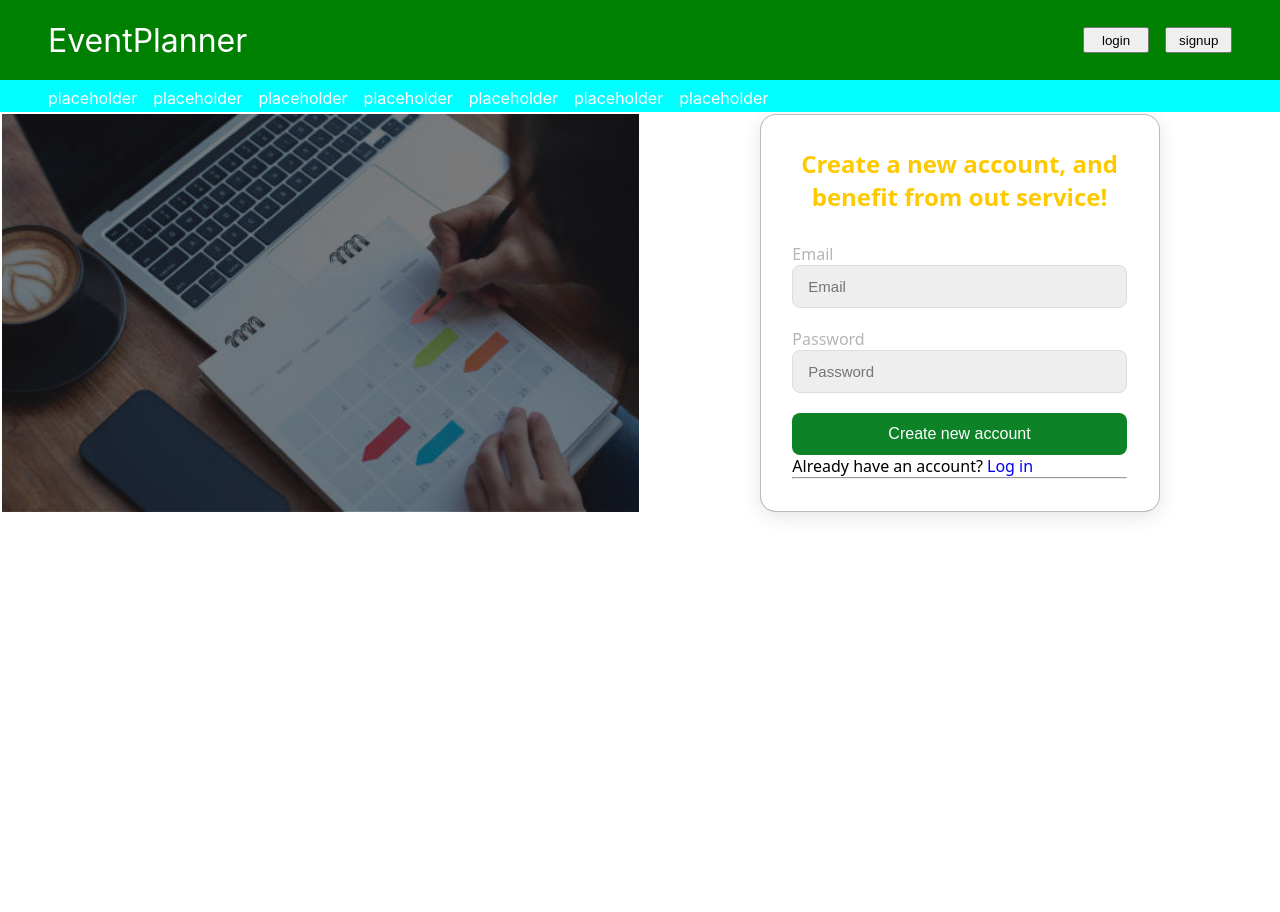
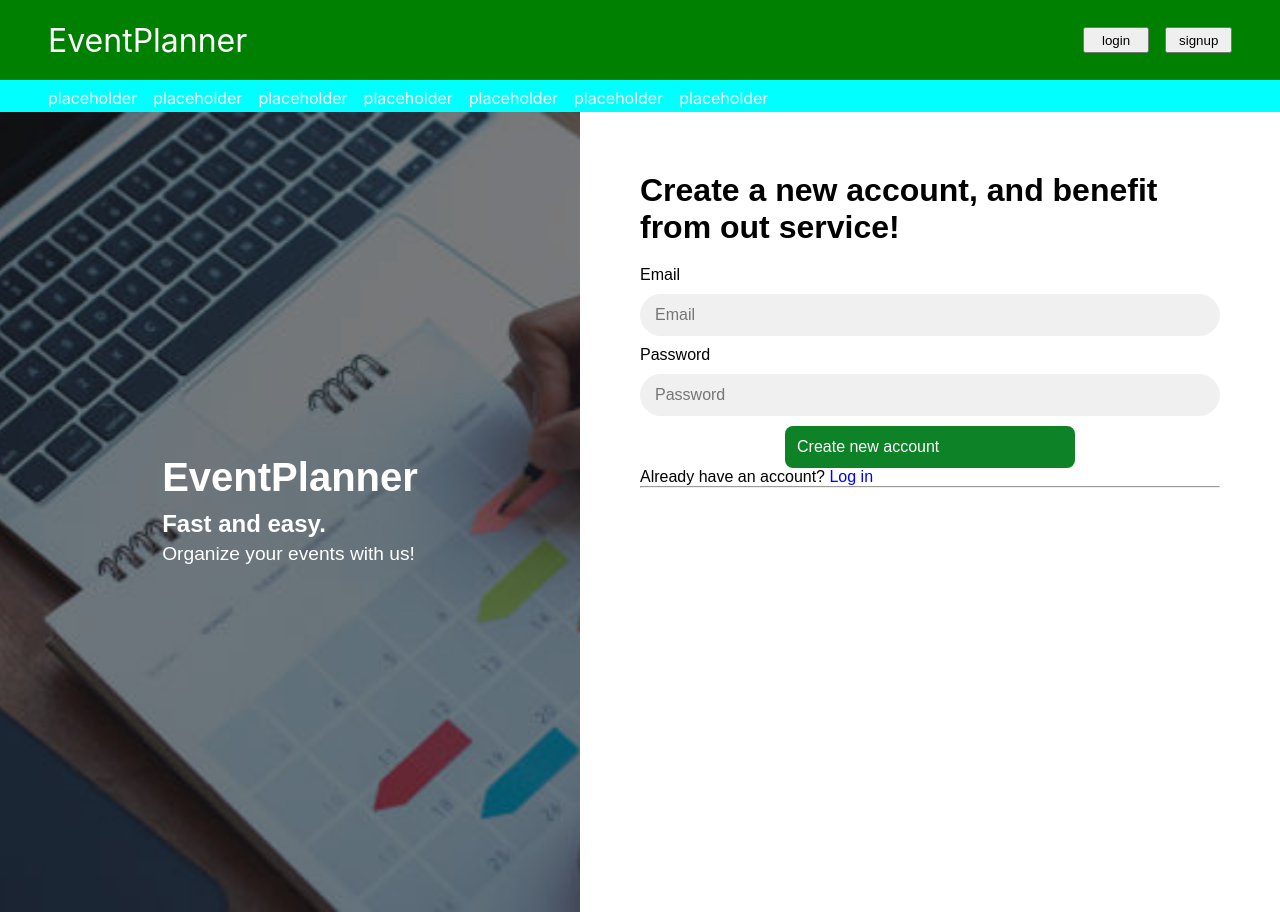
Before and after one commit to ZiadMedhat33/EventPlannerFrontend, a React (Create React App) app in the folder app/: page /signup in a window 1280 px wide. Before the commit the page ends 800 px from the top, so only its background shows below. Built offline with nearby package versions, Linux system fonts and the light colour scheme.

Commit message:
new sign up  page

```diff
--- a/app/src/Components/Auth/signup.js
+++ b/app/src/Components/Auth/signup.js
@@ -22,11 +22,44 @@ export default function Signup() {
 
   return (
     <>
-      <center>
-      <table className="form-table" width={'100%'}>
-        <tr width={'100%'}>
-          <td width={'50%'} id="form-image"></td>
-          <td width={'50%'}>
+    <div className="appointment-container">
+      <div className="left-side">
+        <div className="overlay"></div>
+        <div className="doctor-info">
+          <h1><strong>EventPlanner</strong></h1>
+          <h2>Fast and easy.</h2>
+          <p>Organize your events with us!</p>
+        </div>
+      </div>
+
+      <div className="right-side">
+        <h2 class="form-title text-yellow">Create a new account, and benefit from out service!</h2>
+        <form onSubmit={handleSubmit}>
+            <label class="text-light-gray" for="TB_Email">Email</label>
+            <input type="email" placeholder="Email" value={email} onChange={(e) => setEmail(e.target.value)} required/>
+
+            <label class="text-light-gray" for="TB_password">Password</label>
+            <input type="password"
+            placeholder="Password"
+            value={password}
+            onChange={(e) => setPassword(e.target.value)}
+            required/>
+
+            <button className="submit-button"  type="submit" value="login">Create new account</button>
+        </form>
+        <p>
+        Already have an account?{" "}
+        <span onClick={() => navigate("/signup")} style={{ color: "blue", cursor: "pointer" }}>
+            Log in
+        </span>
+        </p>
+        <hr/>
+        <div id="alertBox"></div>
+      </div>
+    </div>
+      {/* <div className="bg-image">
+        <img src="/images/istockphoto-2014634732-612x612.jpg"></img>
+      </div>
       <div class="form login">
         <h2 class="form-title text-yellow">Create a new account, and benefit from out service!</h2>
         <form onSubmit={handleSubmit}>
@@ -50,11 +83,9 @@ export default function Signup() {
         </p>
         <hr/>
         <div id="alertBox"></div>
-          </div>
-        </td>
-        </tr>
-      </table>
-      </center>
+      </div> */}
+
+
     </>
   );
 }
--- a/app/src/Components/Auth/style.css
+++ b/app/src/Components/Auth/style.css
@@ -1,57 +1,86 @@
-
-* {
-    box-sizing: border-box;
+.appointment-container {
+  display: flex;
+  flex-wrap: wrap;
+  height: 100vh;
+  font-family: "Poppins", sans-serif;
 }
 
-.form-table{
-    height: 100%;
-    margin-top: auto;
+/* Left Section (Image + Text) */
+.left-side {
+  position: relative;
+  flex: 1;
+  background: url('./../../../public/images/istockphoto-2014634732-612x612.jpg') no-repeat center center/cover;
+  display: flex;
+  align-items: center;
+  justify-content: center;
+  color: white;
 }
-.login {
-    background-color: rgb(255, 255, 255);
-    border: 1px solid rgba(86, 86, 86, 0.399);
-    width: 30%;
+
+.overlay {
+  position: absolute;
+  top: 0;
+  left: 0;
+  right: 0;
+  bottom: 0;
+  background: rgba(0, 0, 0, 0.5); /* Dark overlay */
+}
+
+.doctor-info {
+  position: relative;
+  z-index: 2;
+  text-align: left;
+  padding: 40px;
+  max-width: 400px;
+}
+
+.doctor-info h1 {
+  font-size: 2.5rem;
+  margin-bottom: 10px;
+}
+
+.doctor-info p {
+  font-size: 1.2rem;
+  margin: 5px 0;
+}
+
+.logo {
+  width: 120px;
+  margin-bottom: 20px;
+}
+
+/* Right Section (Form) */
+.right-side {
     min-width: 400px;
-    padding: 5%;
-    height: 100%;
-    margin-left: auto;
-    margin-right: auto;
-    border-radius: 4%;
-    font-family: system-ui, -apple-system, BlinkMacSystemFont, 'Segoe UI', Roboto, Oxygen, Ubuntu, Cantarell, 'Open Sans', 'Helvetica Neue', sans-serif;
-    box-shadow: 0 5px 20px rgba(0,0,0,0.1);
+    flex: 1;
+    background: white;
+    padding: 60px;
+    overflow-y: auto;
 }
-.text-yellow {
-    color: 	#ffc900
+
+.right-side h2 {
+  font-size: 2rem;
+  margin-bottom: 20px;
+  font-weight: 700;
 }
-.text-light-gray {
-    color: 	#b4b4b4
+
+.right-side h3 {
+  margin-top: 20px;
+  font-weight: 600;
 }
-.form .form-title{
-    margin-bottom: 30px;
-    font-weight: 600;
-    text-align: center;
+
+.right-side input {
+  display: block;
+  width: 100%;
+  padding: 12px 15px;
+  margin: 10px 0;
+  border: none;
+  border-radius: 25px;
+  background-color: #f0f0f0;
+  font-size: 1rem;
 }
-.form label {
-    text-align: start;
-}
-.form input {
-    background-color: #eeeeee;
-    display: block;
-    width: 100%;
-    padding: 12px 15px;
-    margin-bottom: 20px;
-    border: 1px solid #ddd;
-    border-radius: 8px;
-    font-size: 15px;
-    transition: border 0.3s ease;
-}
-.form input:focus {
-    border-color: #f39c12;
-    outline: none;
-}
-.form button {
-
-    width: 100%;
+.submit-button {
+    display: flex;
+    width: 50%;
     padding: 12px;
     background: #0e8227;
     color: white;
@@ -60,14 +89,9 @@
     border-radius: 8px;
     cursor: pointer;
     transition: 0.3s ease;
+    justify-self: center;
+    text-align: center;
 }
-#form-image{
-    background:
-    linear-gradient(rgba(0, 0, 0, 0.5), rgba(0, 0, 0, 0.5)), url('./../../../public/images/istockphoto-2014634732-612x612.jpg');
-    background-position: center;
-    background-repeat: no-repeat;
-    background-size: cover;
-}
-.form button:hover {
+.submit-button:hover {
     background: #129c30;
 }
```
Lines whose indentation alone changed are shown as unchanged.
